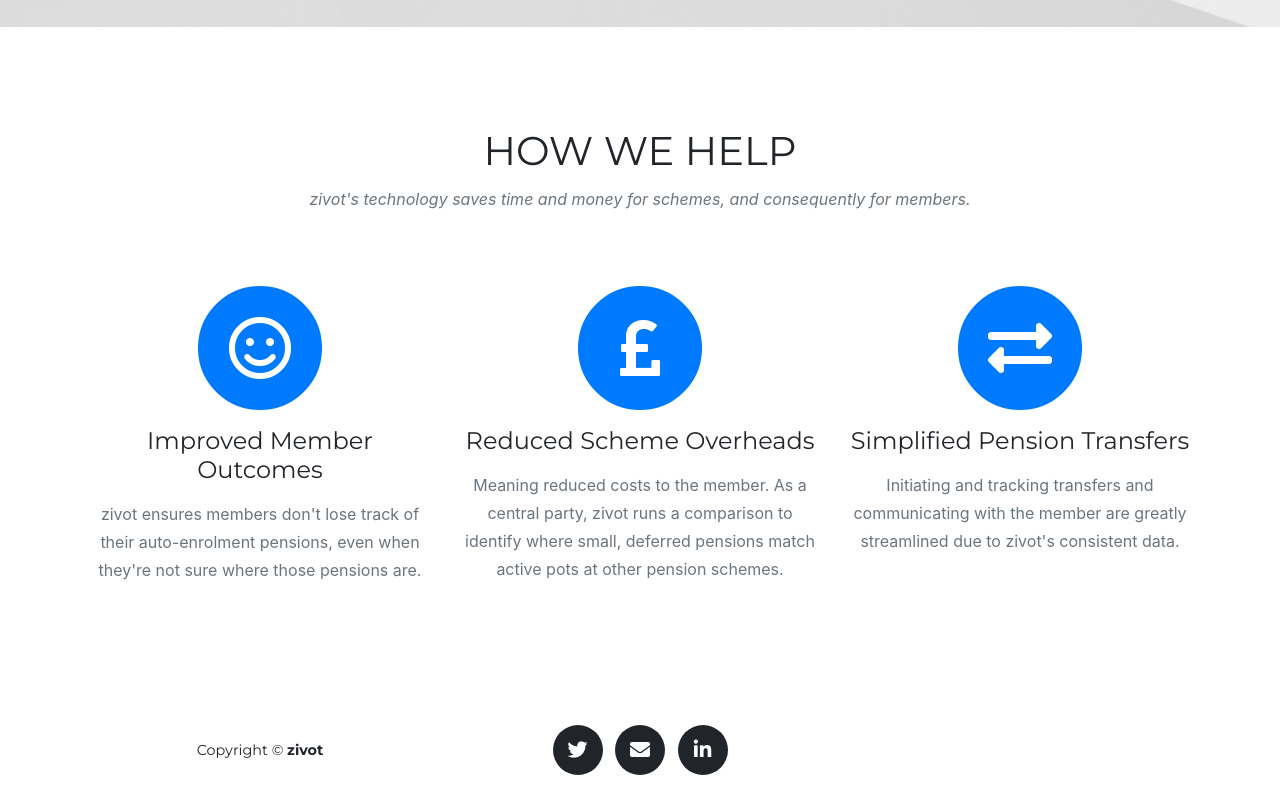
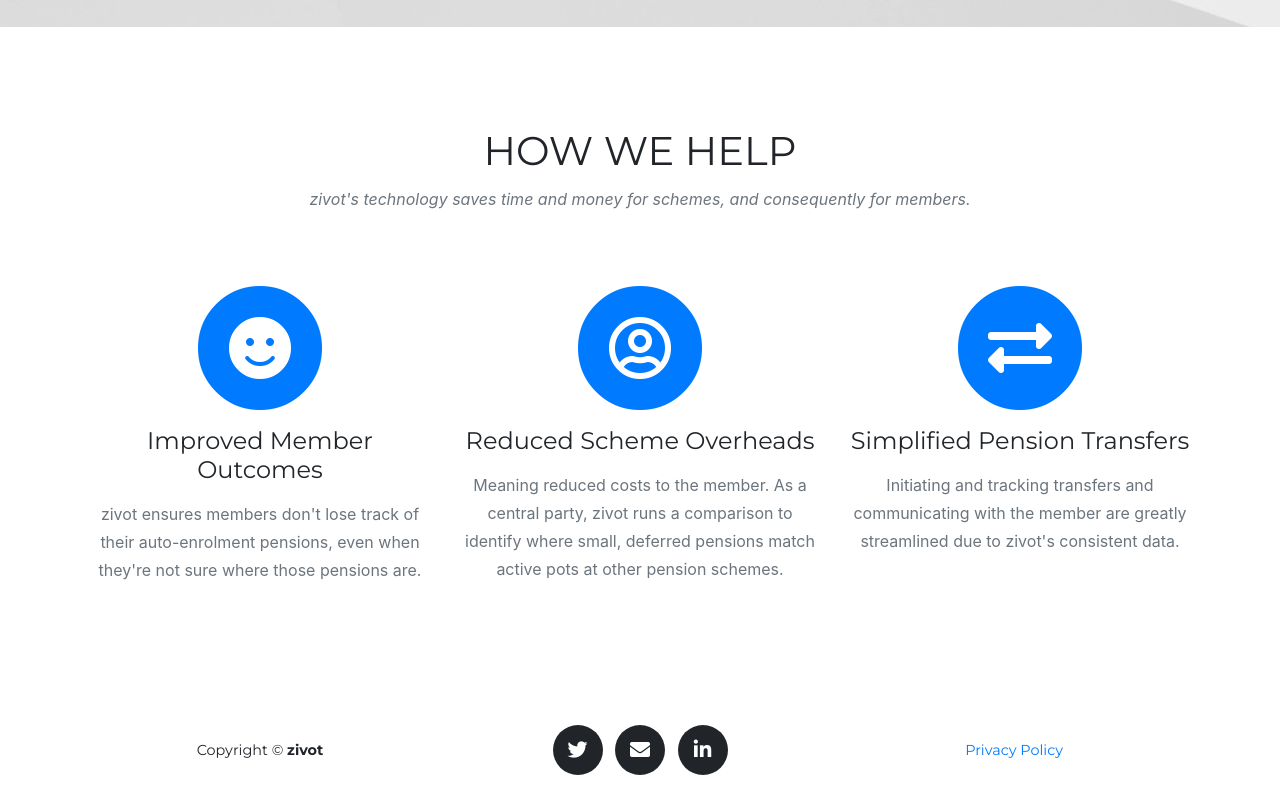
Before and after one commit to rosieallott/zivot, a website with bundled scripts: page index.html in a window 1280 px wide. Shown: the part 663-1463 px from the top of the page. Built offline with nearby package versions, Linux system fonts and the light colour scheme; a web font is replaced by a local one.

Commit message:
Add files via upload

```diff
--- a/index.html
+++ b/index.html
@@ -83,7 +83,7 @@
         <div class="col-md-4">
           <span class="fa-stack fa-4x">
             <i class="fas fa-circle fa-stack-2x text-primary"></i>
-            <i class="far fa-smile fa-stack-1x fa-inverse"></i>
+            <i class="fas fa-smile fa-stack-1x fa-inverse"></i>
           </span>
           <h4 class="service-heading">Improved Member Outcomes</h4>
           <p class="text-muted">zivot ensures members don't lose track of their auto-enrolment pensions, even when they're not sure where those pensions are.</p>
@@ -91,7 +91,7 @@
         <div class="col-md-4">
           <span class="fa-stack fa-4x">
             <i class="fas fa-circle fa-stack-2x text-primary"></i>
-            <i class="fas fa-pound-sign fa-stack-1x fa-inverse"></i>
+            <i class="far fa-user-circle fa-stack-1x fa-inverse"></i>
           </span>
           <h4 class="service-heading">Reduced Scheme Overheads</h4>
           <p class="text-muted">Meaning reduced costs to the member. As a central party, zivot runs a comparison to identify where small, deferred pensions match active pots at other pension schemes.</p>
@@ -337,7 +337,7 @@
         <div class="col-md-4">
           <ul class="list-inline quicklinks">
             <li class="list-inline-item">
-              <!-- <a href="#">Privacy Policy</a> -->
+              <a href="privacy.html">Privacy Policy</a>
             </li>
             <li class="list-inline-item">
               <!-- <a href="#">Terms of Use</a> -->
```
Also changed, not shown: privacy.md (added, +8 -0 lines).
